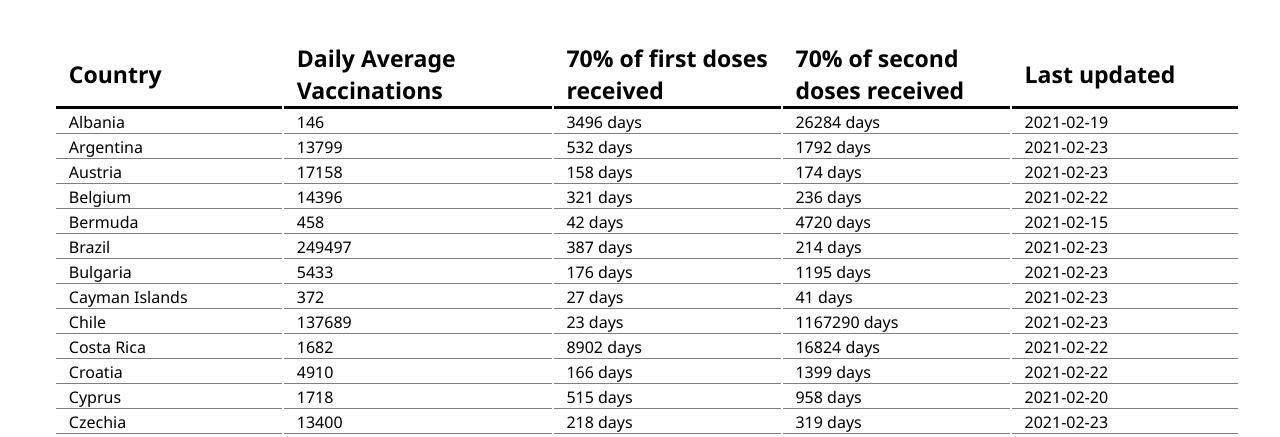
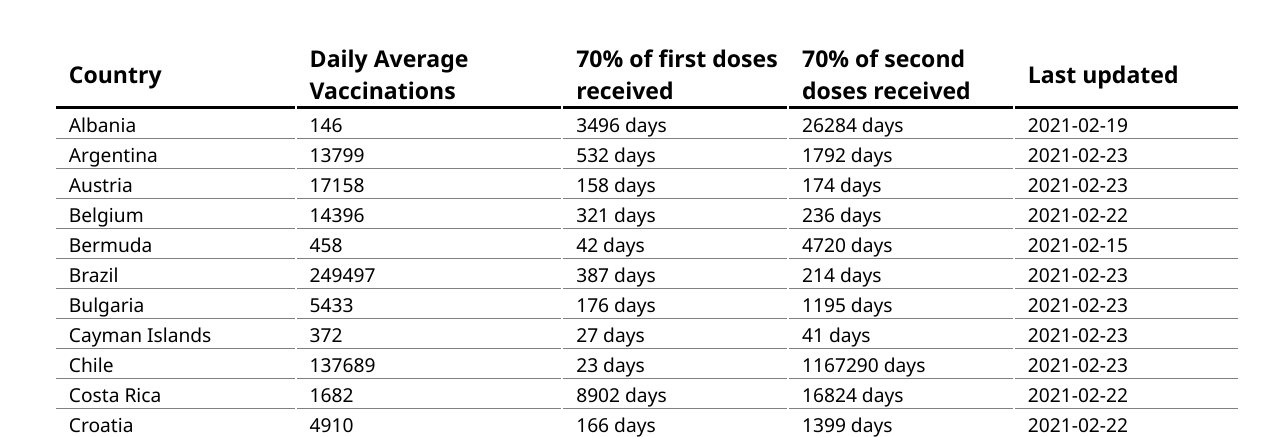
Before and after one commit to szelesaron/herd-immunity, a Flask app: page / in a window 1280 px wide. Shown: the part 240-677 px from the top of the page. Run offline with Flask 2, Linux system fonts and the light colour scheme; data comes from the database, SQL or seed files in the repository; both versions use the stored data as it was after the commit; parts of the project's set-up code (start-up, migrations or seed data) failed here and were passed over.

Commit message:
added font change

```diff
--- a/static/css/main.css
+++ b/static/css/main.css
@@ -75,6 +75,7 @@ header img {
 }
 /* for every row */
 .time-display td {
+  font-size: var(--fontSmall);
   border-bottom: 1px solid gray;
   padding-left: 1vw;
 }
```
Also changed, not shown: covid.db.
